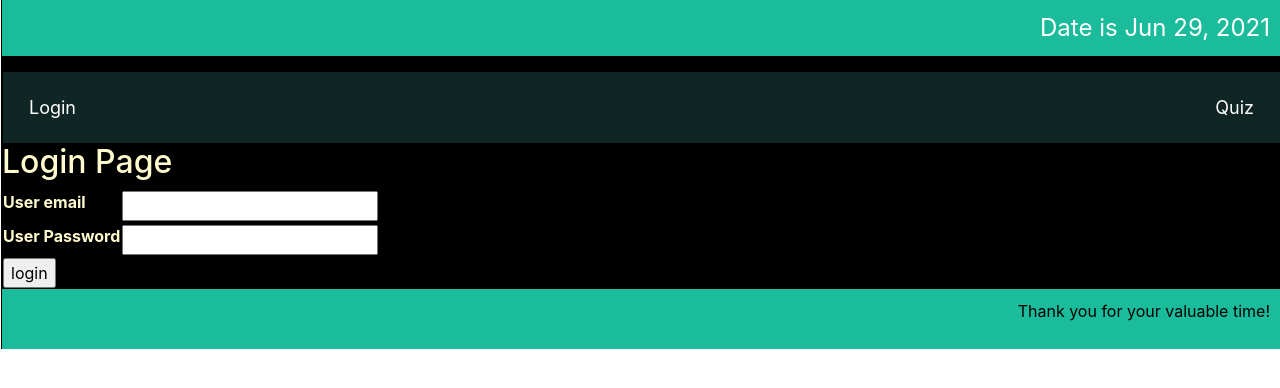
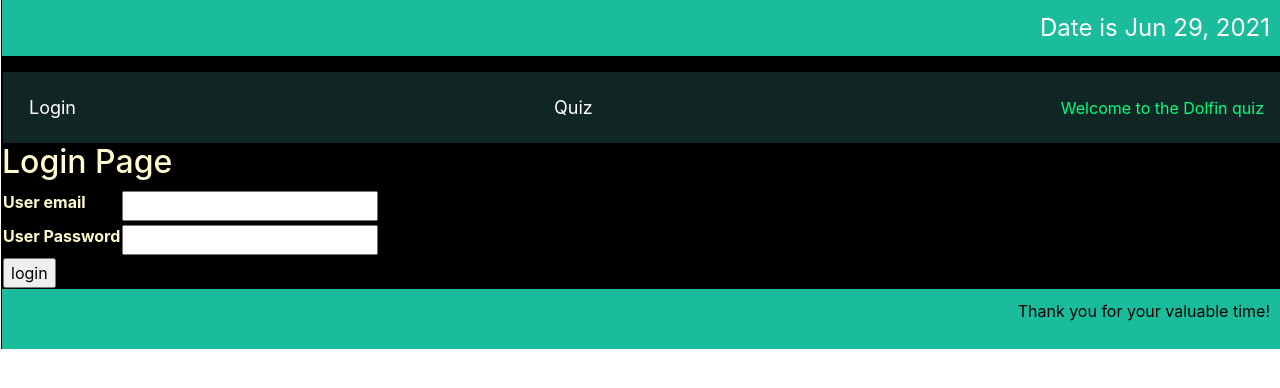
Before and after one commit to madhuriSo/Dolfin, an Angular app: page /login in a window 1280 px wide. Shown: the top 388 px of the page. Built offline with nearby package versions, Linux system fonts and the light colour scheme.

Commit message:
Adding docker File

```diff
--- a/src/app/app.component.html
+++ b/src/app/app.component.html
@@ -11,7 +11,7 @@
     <div class="navbar"  >
       <a routerLink="login"> Login </a>
       <a routerLink="quiz">Quiz</a>
-
+      <span style="color: springgreen;">Welcome to the Dolfin quiz {{currentUser}}</span>
    </div>
   </div>
   <div class="row">
```
Also changed, not shown: src/app/app.component.ts (line endings or trailing spaces), 1 other file (tests, documents, lock files or other folders).
